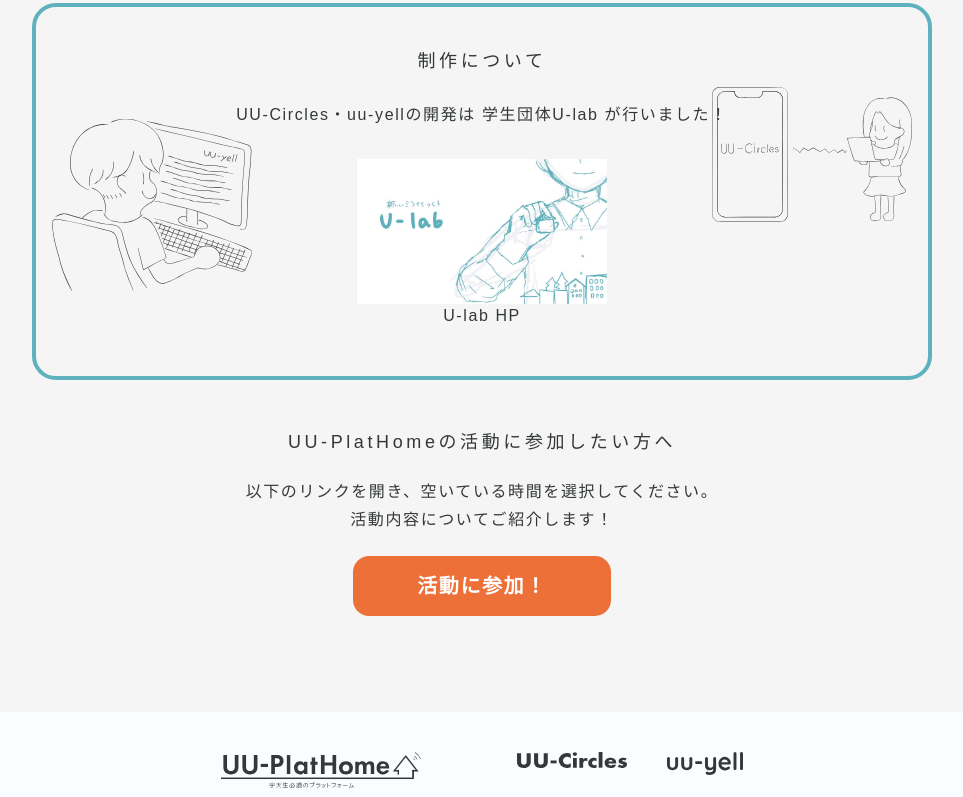
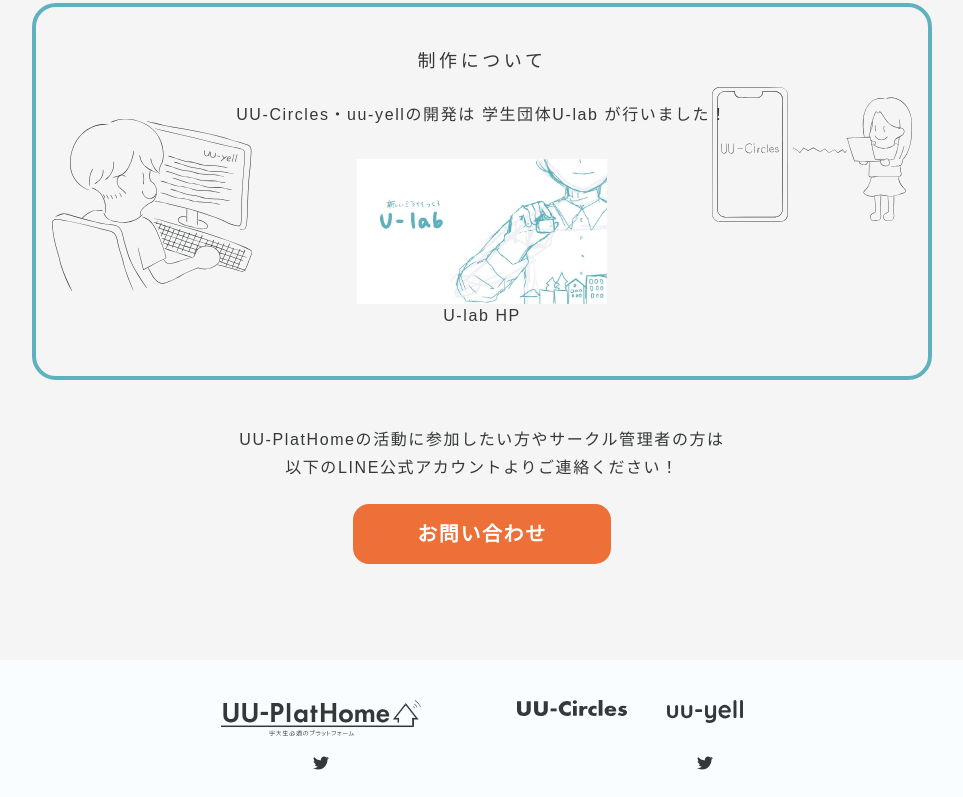
Before and after one commit to uu-plathome/uuph-hp, a Next.js app in the folder frontend/: page / in a window 1280 px wide. Shown: the part 2707-3504 px from the top of the page, without its empty margins (158-1121 px from the left). Built offline with nearby package versions, Linux system fonts and the light colour scheme.

Commit message:
wip: 文言を修正

```diff
--- a/frontend/pages/index.tsx
+++ b/frontend/pages/index.tsx
@@ -138,13 +138,13 @@ const Home = () => {
 
         <div className="form text-center mb-24">
           <div className='inner-content'>
-            <h2 className='mplus-medium text-lg text-fb mt-0 mb-6'>UU-PlatHomeの活動に<br className='hidden b5' />参加したい方へ</h2>
-            <p className='mb-1'>以下のリンクを開き、<br className='hidden b5' />空いている時間を選択してください。</p>
-            <p className='mb-6'>活動内容についてご紹介します！</p>
+            {/* <h2 className='mplus-medium text-lg text-fb mt-0 mb-6'>UU-PlatHomeの活動に<br className='hidden b5' />参加したい方へ</h2> */}
+            <p className='mb-1'>UU-PlatHomeの活動に<br className='hidden b5' />参加したい方やサークル管理者の方は</p>
+            <p className='mb-6'>以下のLINE公式アカウントよりご連絡ください！</p>
 
-            <Link href={'https://timerex.net/s/tetsu.work.it_36f8/a185cd43'}>
+            <Link href={'https://lin.ee/qawXPNL'}>
               <a className='inline-block bg-ora text-center text-white py-4 px-16 rounded-2xl text-xl font-bold hover:opacity-80'>
-                <p>活動に参加！</p>
+                <p>お問い合わせ</p>
               </a>
             </Link>
 
```
